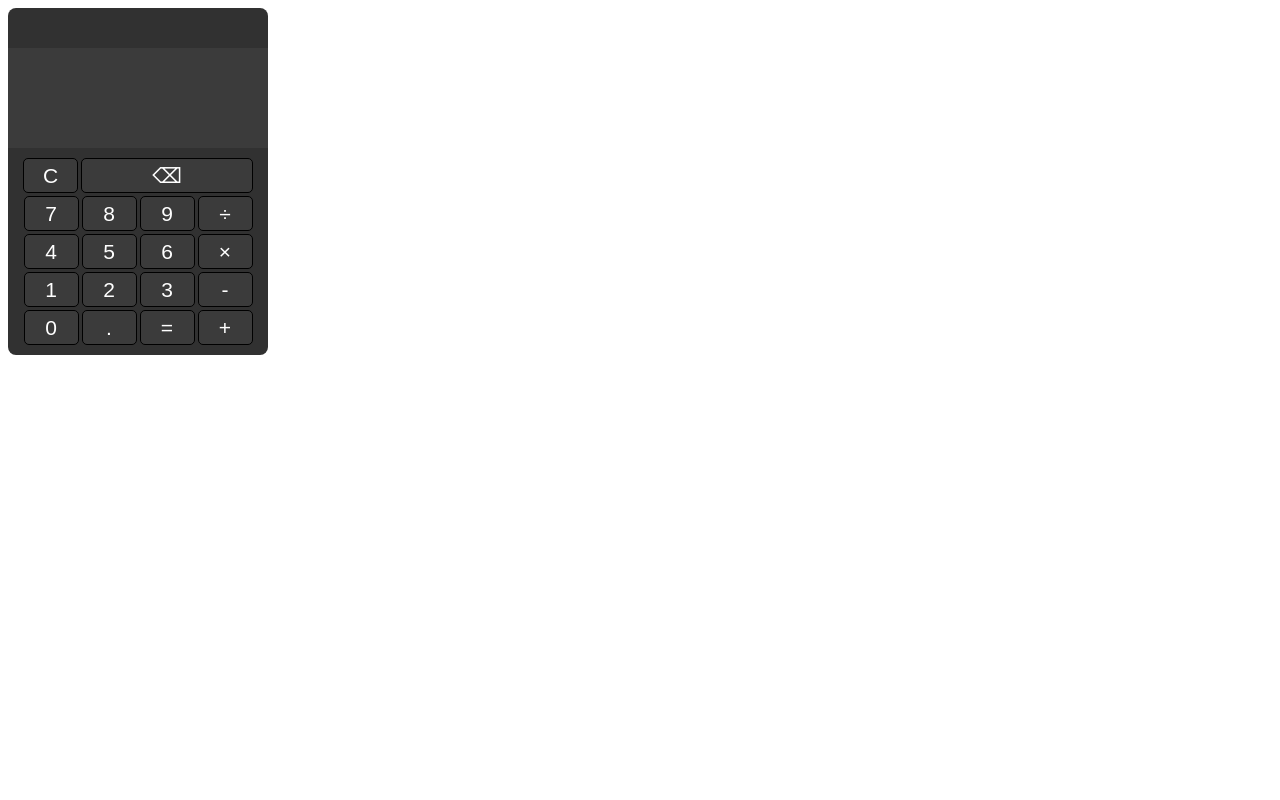
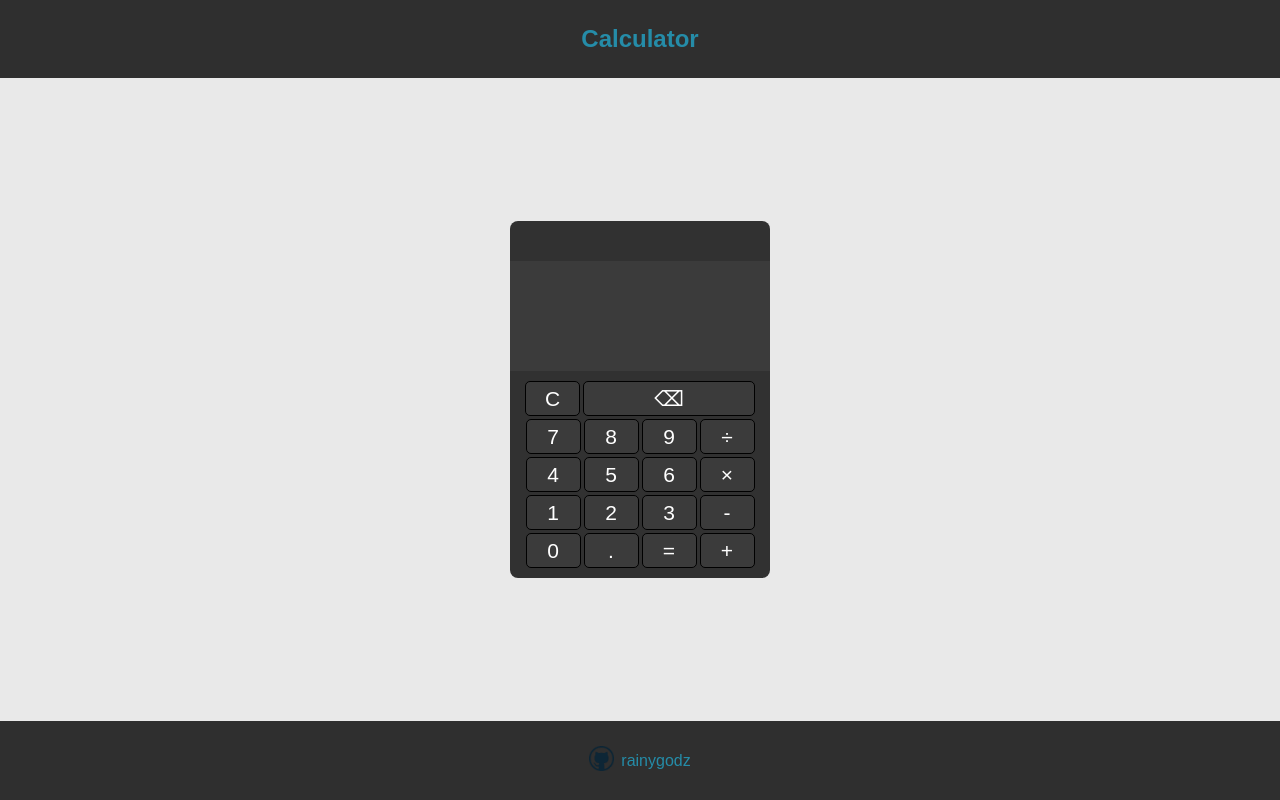
Before and after one commit to rainygodz/calculator, a plain HTML site: page index.html in a window 1280 px wide. Drawn offline with Linux system fonts and the light colour scheme.

Commit message:
feat: add header and footer

```diff
--- a/index.html
+++ b/index.html
@@ -8,6 +8,10 @@
   <title>Calculator</title>
 </head>
 <body>
+  <div class="header">
+    <div class="logo">Calculator</div>
+  </div>
+  <div class="main">
     <div class="calculator">
       <div class="display">
         <div class="display-content"></div>
@@ -33,5 +37,12 @@
         <button id="add" class="button">+</button>
       </div>
     </div>
+  </div>
+  <div class="footer">
+    <div class="github">
+      <img src="./images/githublogo.png" alt="GitHub logo">
+    </div>
+    <div class="author">rainygodz</div>
+  </div>
 </body>
 </html>
--- a/style.css
+++ b/style.css
@@ -1,6 +1,31 @@
-html {
+body {
   margin: 0;
   padding: 0;
+  font-family: sans-serif;
+  box-sizing: border-box;
+  display: flex;
+  flex-direction: column;
+  justify-content: space-between;
+  height:100vh;
+  background-color: #e9e9e9;
+}
+
+.header {
+  display: flex;
+  justify-content: center;
+  align-items: center;
+  background-color: #2f2f2f;
+  color: #258ca8;
+  font-size: 24px;
+  font-weight: 700;
+  padding: 25px 0;
+}
+
+.main {
+  padding: 140px 0;
+  display: flex;
+  justify-content: center;
+  align-items: center;
 }
 
 .calculator {
@@ -17,7 +42,6 @@ html {
   height: 100px;
   display: flex;
   align-items: flex-end;
-  box-sizing: border-box;
   padding: 5px 10px;
 }
 
@@ -25,9 +49,16 @@ html {
   display: flex;
   flex-wrap: wrap;
   gap: 3px;
-  box-sizing: border-box;
   justify-content:center;
   padding: 10px 15px;
+}
+
+#backspace {
+  flex: 70%;
+}
+
+#C {
+  flex-grow: 30%;
 }
 
 .button {
@@ -48,10 +79,17 @@ html {
   background-color: rgb(65, 65, 65);
 }
 
-#backspace {
-  flex: 70%;
+.footer {
+  background-color: #2f2f2f;
+  color: #258ca8;
+  display: flex;
+  justify-content: center;
+  align-items: center;
+  padding: 25px 0;
+  gap: 7px;
 }
 
-#C {
-  flex-grow: 30%;
+.github img {
+  width: 25px;
+  height: auto;
 }
```
Also changed, not shown: images/githublogo.png (added). Lines whose indentation alone changed are shown as unchanged.
